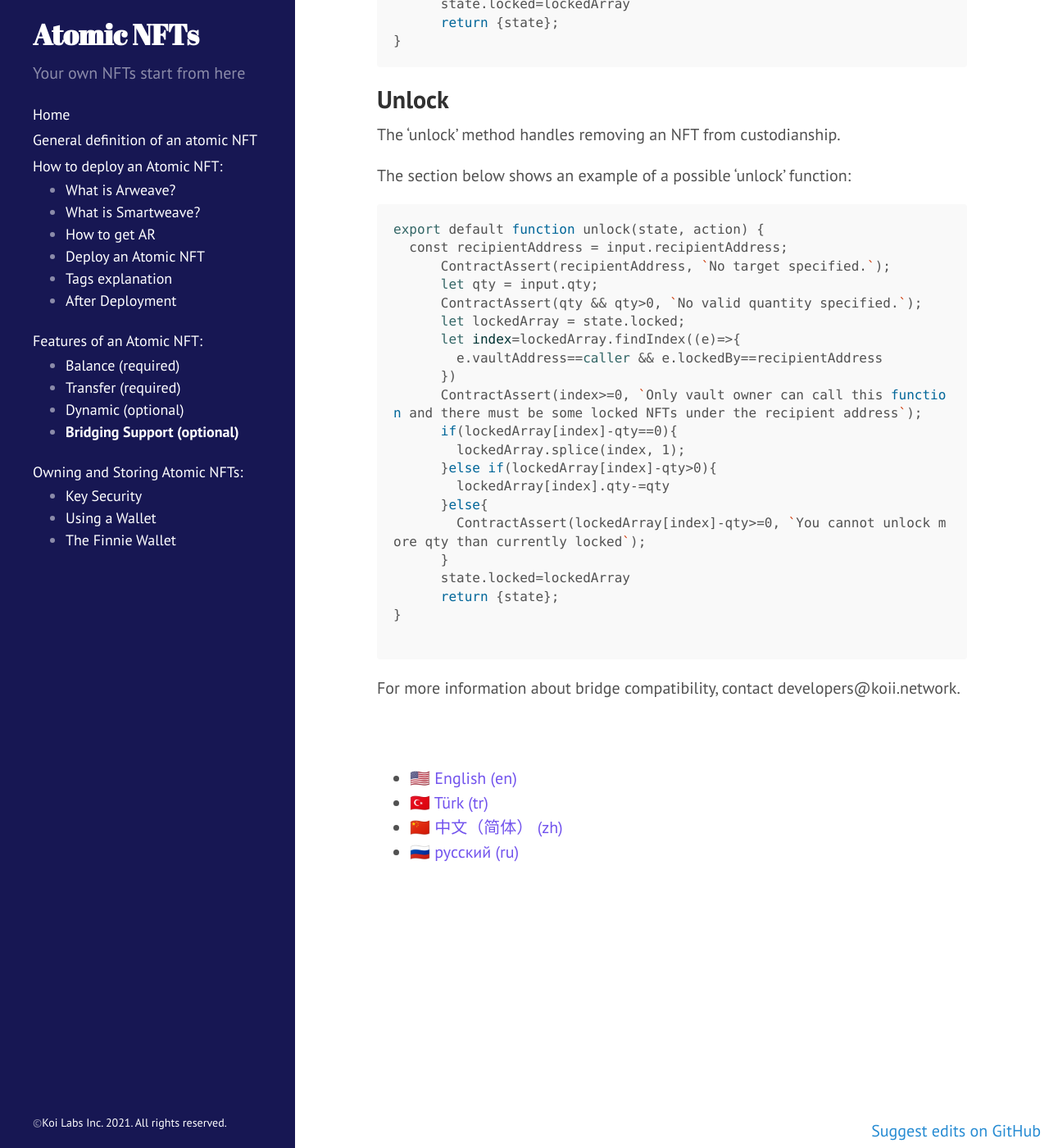
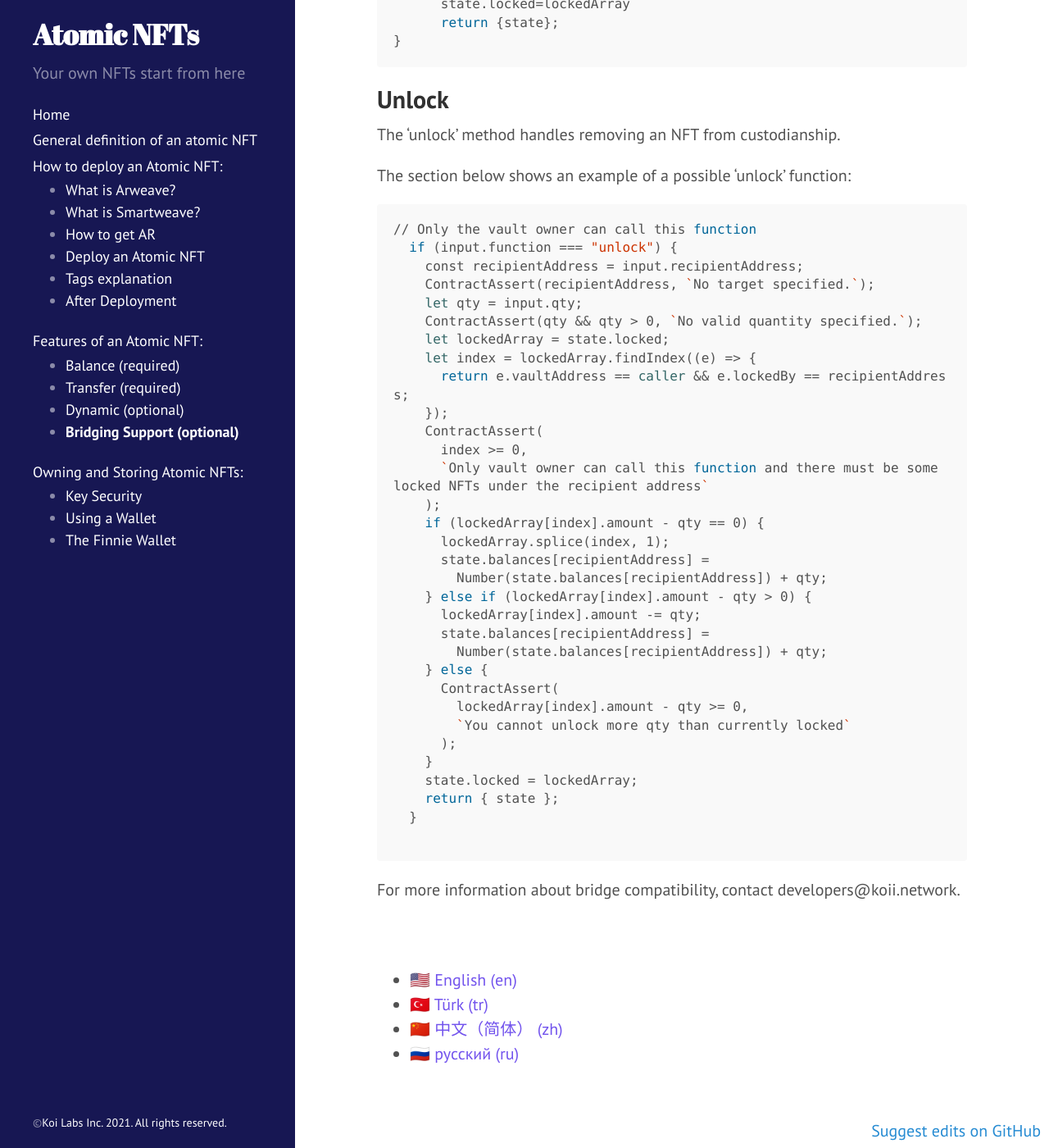
Before and after one commit to atomic-nfts/site, a Jekyll site: the page built from en/Bridging-Support.md, in a window 1280 px wide and 1400 px high, scrolled down 1000 px. Shown: the whole window at 82% size. Built offline with Jekyll 4.4.1, drawn with Linux system fonts in a browser that asks for light colours; nearby versions of some CDN libraries.

Commit message:
Update Bridging-Support.md

````diff
--- a/en/Bridging-Support.md
+++ b/en/Bridging-Support.md
@@ -62,26 +62,37 @@ The ‘unlock’ method handles removing an NFT from custodianship.
 The section below shows an example of a possible ‘unlock’ function:
 
 ```bash
-export default function unlock(state, action) {
-  const recipientAddress = input.recipientAddress;
-      ContractAssert(recipientAddress, `No target specified.`);
-      let qty = input.qty;
-      ContractAssert(qty && qty>0, `No valid quantity specified.`);
-      let lockedArray = state.locked;
-      let index=lockedArray.findIndex((e)=>{
-        e.vaultAddress==caller && e.lockedBy==recipientAddress
-      })
-      ContractAssert(index>=0, `Only vault owner can call this function and there must be some locked NFTs under the recipient address`);
-      if(lockedArray[index]-qty==0){
-        lockedArray.splice(index, 1);
-      }else if(lockedArray[index]-qty>0){
-        lockedArray[index].qty-=qty
-      }else{
-        ContractAssert(lockedArray[index]-qty>=0, `You cannot unlock more qty than currently locked`);
-      }
-      state.locked=lockedArray
-      return {state};
-}
+// Only the vault owner can call this function
+  if (input.function === "unlock") {
+    const recipientAddress = input.recipientAddress;
+    ContractAssert(recipientAddress, `No target specified.`);
+    let qty = input.qty;
+    ContractAssert(qty && qty > 0, `No valid quantity specified.`);
+    let lockedArray = state.locked;
+    let index = lockedArray.findIndex((e) => {
+      return e.vaultAddress == caller && e.lockedBy == recipientAddress;
+    });
+    ContractAssert(
+      index >= 0,
+      `Only vault owner can call this function and there must be some locked NFTs under the recipient address`
+    );
+    if (lockedArray[index].amount - qty == 0) {
+      lockedArray.splice(index, 1);
+      state.balances[recipientAddress] =
+        Number(state.balances[recipientAddress]) + qty;
+    } else if (lockedArray[index].amount - qty > 0) {
+      lockedArray[index].amount -= qty;
+      state.balances[recipientAddress] =
+        Number(state.balances[recipientAddress]) + qty;
+    } else {
+      ContractAssert(
+        lockedArray[index].amount - qty >= 0,
+        `You cannot unlock more qty than currently locked`
+      );
+    }
+    state.locked = lockedArray;
+    return { state };
+  }
 
 ```
 
````
